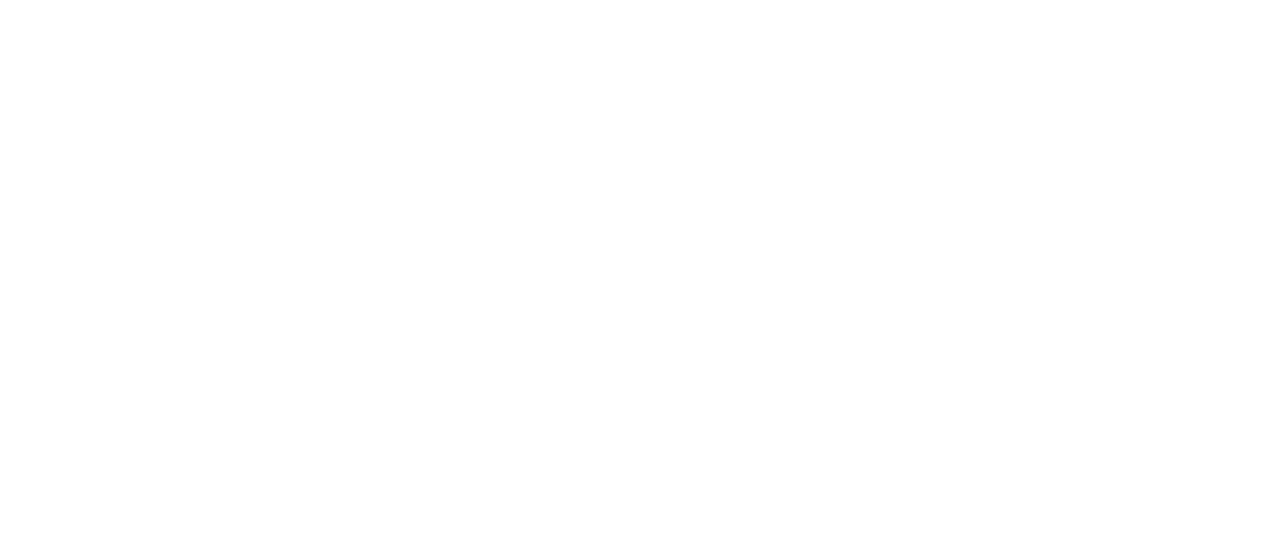
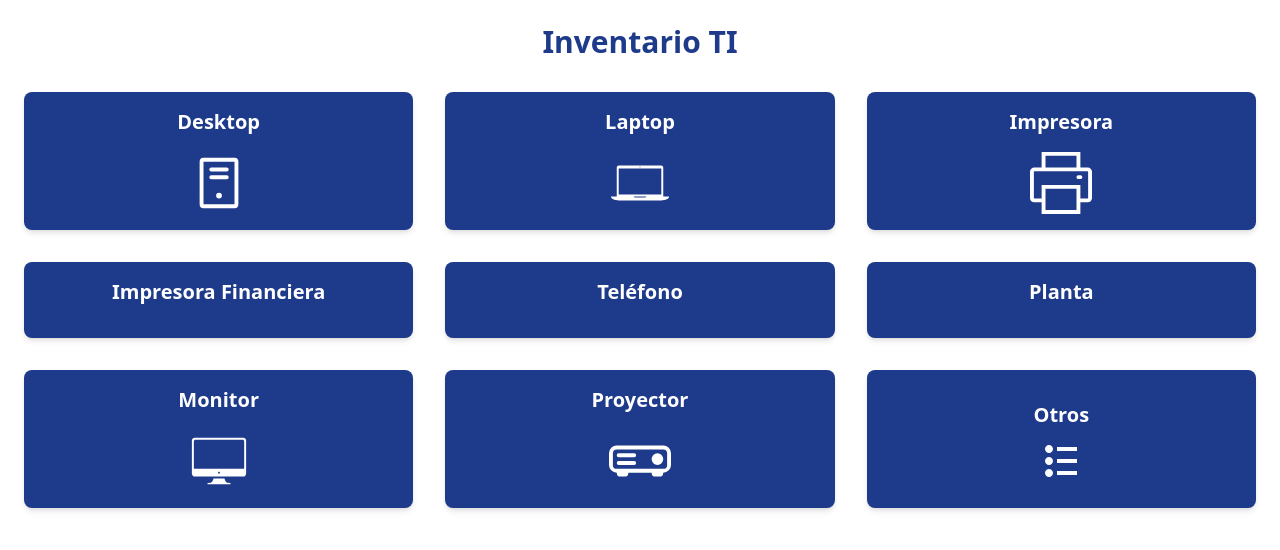
Before and after one commit to Luis2022cr/fe-Sistema-TI-Bancocci, a React (Vite) app: page /dashboard-empleados/inventario-ti in a window 1280 px wide. Before the commit this address had no page. Shown: the top 550 px of the page. Built offline with nearby package versions, Linux system fonts and the light colour scheme.

Commit message:
Dashboard (#1)
Se crearon las vistas para dashboard inicial, informe ups, inventario.

```diff
--- a/package.json
+++ b/package.json
@@ -10,6 +10,8 @@
     "preview": "vite preview"
   },
   "dependencies": {
+    "@fortawesome/free-solid-svg-icons": "^6.6.0",
+    "@fortawesome/react-fontawesome": "^0.2.2",
     "@headlessui/react": "^2.1.2",
     "@types/react-router-dom": "^5.3.3",
     "axios": "^1.7.2",
@@ -22,7 +24,7 @@
     "react-datepicker": "^7.3.0",
     "react-dom": "^18.3.1",
     "react-hook-form": "^7.52.2",
-    "react-icons": "^5.2.1",
+    "react-icons": "^5.3.0",
     "react-modal": "^3.16.1",
     "react-router-dom": "^6.24.1",
     "sweetalert2": "^11.6.13"
--- /dev/null
+++ b/src/api conexion/routesConfig.ts
@@ -0,0 +1,37 @@
+// rutas de dashboard
+export const empleadosRoutes = {
+
+  "Informe UPS": "/dashboard-empleados/informes-ups",
+  "Directorio TI": "/dashboard-empleados/directorio-ti",
+  "Inventario TI": "/dashboard-empleados/inventario-ti",
+
+} as const;
+
+export type EmpleadosRouteKeys = keyof typeof empleadosRoutes;
+
+export const upsRoutes = {
+
+  "UPS Pequeño": "/dashboard-empleados/informes-ups/ups-pequeño",
+  "UPS Grande": "/dashboard-empleados/informes-ups/ups-grande",
+
+} as const;
+
+export type UpsRouteKeys = keyof typeof upsRoutes;
+
+
+export const inventarioRoutes = {
+
+
+  "Desktop": "/dashboard-empleados/inventario-ti/desktop",
+  "Laptop": "/dashboard-empleados/inventario-ti/laptop",
+  "Impresora": "/dashboard-empleados/inventario-ti/impresora",
+  "Impresora Financiera": "/dashboard-empleados/inventario-ti/impresora-financiera",
+  "Teléfono": "/dashboard-empleados/inventario-ti/telefono",
+  "Planta": "/dashboard-empleados/inventario-ti/planta",
+  "Monitor": "/dashboard-empleados/inventario-ti/monitor",
+  "Proyector": "/dashboard-empleados/inventario-ti/proyector",
+  "Otros": "/dashboard-empleados/inventario-ti/otros",
+
+} as const;
+
+export type InventarioRouteKeys = keyof typeof inventarioRoutes;
--- /dev/null
+++ b/src/components/DashboardButton.tsx
@@ -0,0 +1,36 @@
+import React from "react";
+import { motion } from "framer-motion";
+import { useNavigate } from "react-router-dom";
+
+interface DashboardButtonProps {
+  title: string;
+  icon: React.ReactNode;
+  route: string;
+}
+
+const DashboardButton: React.FC<DashboardButtonProps> = ({ title, icon, route }) => {
+  const navigate = useNavigate();
+
+  const handleClick = () => {
+    navigate(route);
+  };
+
+  return (
+    <motion.button
+      whileHover={{ scale: 1.1 }}
+      whileTap={{ scale: 0.9 }}
+      className="bg-blue-900 p-4 rounded-lg shadow-md hover:shadow-xl
+      focus:outline-none focus:ring-2 focus:ring-blue-900 focus:ring-opacity-50"
+      onClick={handleClick}
+    >
+      <div className="mb-2 flex items-center justify-center">
+        <h2 className="text-xl font-bold text-center text-white">{title}</h2>
+      </div>
+      <div className="flex justify-center mt-4">
+        {icon && <span className="text-5xl" >{icon}</span>}
+      </div>
+    </motion.button>
+  );
+};
+
+export default DashboardButton;
--- a/src/main.tsx
+++ b/src/main.tsx
@@ -4,6 +4,9 @@
 import './index.css';
 import Layout from './layouts/Layout';
 import { AuthProvider } from './api conexion/AuthContext';
+import DashboardInicio from './paginas/dashboard_empleados';
+import Dashboard_Ups from './paginas/dashboard_ups';
+import Dashboard_inventario from './paginas/dashboard_inventario';
 
 const root = ReactDOM.createRoot(document.getElementById('root') as HTMLElement);
 
@@ -18,6 +21,12 @@
             <Route index element={<App />} />
           </Route>
 
+          <Route path="dashboard-empleados/main" element={<DashboardInicio />} />
+          <Route path="dashboard-empleados/informes-ups" element={<Dashboard_Ups />} />
+          <Route path="dashboard-empleados/inventario-ti" element={<Dashboard_inventario/>} />
+
+
+
         </Routes>
       </BrowserRouter>
     </AuthProvider>
--- /dev/null
+++ b/src/paginas/dashboard_empleados.tsx
@@ -0,0 +1,46 @@
+import React, { useEffect } from "react";
+import { FiEdit} from "react-icons/fi";
+import { FontAwesomeIcon } from '@fortawesome/react-fontawesome';
+import { faAddressBook} from '@fortawesome/free-solid-svg-icons';
+import DashboardButton from "../components/DashboardButton";
+import { empleadosRoutes, EmpleadosRouteKeys } from "../api conexion/routesConfig";
+
+const DashboardInicio: React.FC = () => {
+  useEffect(() => {
+    document.title = "Dashboard - Sistema TI Bancocci";
+  }, []);
+
+  const getIconByTitle = (title: EmpleadosRouteKeys) => {
+    switch (title) {
+
+      case "Informe UPS":
+        return <FontAwesomeIcon icon= {faAddressBook} />;
+      case "Directorio TI":
+        return <FontAwesomeIcon icon= {faAddressBook} color="white" />;
+      case "Inventario TI":
+        return <FiEdit size={32} color="white" />;
+      default:
+        return null;
+    }
+  };
+
+  return (
+    <div className="h-full flex">
+      <div className="flex-1 p-6">
+        <h1 className="text-3xl font-bold mb-8 text-blue-900">Bienvenido</h1>
+        <div className="grid grid-cols-1 md:grid-cols-2 lg:grid-cols-3 gap-8">
+          {Object.keys(empleadosRoutes).map((title) => (
+            <DashboardButton
+              key={title}
+              title={title as EmpleadosRouteKeys}
+              icon={getIconByTitle(title as EmpleadosRouteKeys)}
+              route={empleadosRoutes[title as EmpleadosRouteKeys]}
+            />
+          ))}
+        </div>
+      </div>
+    </div>
+  );
+};
+
+export default DashboardInicio;
--- /dev/null
+++ b/src/paginas/dashboard_inventario.tsx
@@ -0,0 +1,60 @@
+import React, { useEffect } from "react";
+import { IoIosLaptop, IoIosDesktop } from "react-icons/io";
+import { BsProjector } from "react-icons/bs";
+import { ImList2 } from "react-icons/im";
+import { SlPrinter } from "react-icons/sl";
+import { PiComputerTower } from "react-icons/pi";
+import DashboardButton from "../components/DashboardButton";
+import {  InventarioRouteKeys, inventarioRoutes} from "../api conexion/routesConfig";
+
+const Dashboard_inventario: React.FC = () => {
+  useEffect(() => {
+    document.title = "Dashboard - Sistema TI Bancocci";
+  }, []);
+
+  const getIconByTitle = (title: InventarioRouteKeys) => {
+    switch (title) {
+
+      case "Desktop":
+        return <PiComputerTower size={62} color="white"/>;
+      case "Laptop":
+        return <IoIosLaptop size={62} color="white"/>;
+      case "Impresora":
+        return <SlPrinter size={62} color="white"/> ;
+      case "Impresora Financiera":
+        return ;
+        case "Teléfono":
+        return ;
+      case "Planta":
+        return ;
+        case "Monitor":
+        return <IoIosDesktop size={62} color="white"/>;
+      case "Proyector":
+        return <BsProjector size={62} color="white"/>;
+        case "Otros":
+        return <ImList2 size={32} color="white"/>;
+      default:
+        return null;
+    }
+  };
+
+  return (
+    <div className="h-full flex">
+      <div className="flex-1 p-6">
+        <h1 className="text-3xl font-bold mb-8 text-blue-900 text-center">Inventario TI</h1>
+        <div className="grid grid-cols-1 md:grid-cols-2 lg:grid-cols-3 gap-8">
+          {Object.keys(inventarioRoutes).map((title) => (
+            <DashboardButton
+              key={title}
+              title={title as InventarioRouteKeys}
+              icon={getIconByTitle(title as InventarioRouteKeys)}
+              route={inventarioRoutes[title as InventarioRouteKeys]}
+            />
+          ))}
+        </div>
+      </div>
+    </div>
+  );
+};
+
+export default Dashboard_inventario;
--- /dev/null
+++ b/src/paginas/dashboard_ups.tsx
@@ -0,0 +1,43 @@
+import React, { useEffect } from "react";
+import { FontAwesomeIcon } from '@fortawesome/react-fontawesome';
+import { faAddressBook} from '@fortawesome/free-solid-svg-icons';
+import DashboardButton from "../components/DashboardButton";
+import {  UpsRouteKeys, upsRoutes } from "../api conexion/routesConfig";
+
+const Dashboard_Ups: React.FC = () => {
+  useEffect(() => {
+    document.title = "Dashboard - Sistema TI Bancocci";
+  }, []);
+
+  const getIconByTitle = (title: UpsRouteKeys) => {
+    switch (title) {
+
+      case "UPS Pequeño":
+        return <FontAwesomeIcon icon= {faAddressBook} />;
+      case "UPS Grande":
+        return <FontAwesomeIcon icon= {faAddressBook} color="white" />;
+      default:
+        return null;
+    }
+  };
+
+  return (
+    <div className="h-full flex">
+      <div className="flex-1 p-6">
+        <h1 className="text-3xl font-bold mb-8 text-center text-blue-900">Informe UPS</h1>
+        <div className="grid grid-cols-1 md:grid-cols-2 lg:grid-cols-3 gap-8">
+          {Object.keys(upsRoutes).map((title) => (
+            <DashboardButton
+              key={title}
+              title={title as UpsRouteKeys}
+              icon={getIconByTitle(title as UpsRouteKeys)}
+              route={upsRoutes[title as UpsRouteKeys]}
+            />
+          ))}
+        </div>
+      </div>
+    </div>
+  );
+};
+
+export default Dashboard_Ups;
```
Also changed, not shown: 1 other file (tests, documents, lock files or other folders).
